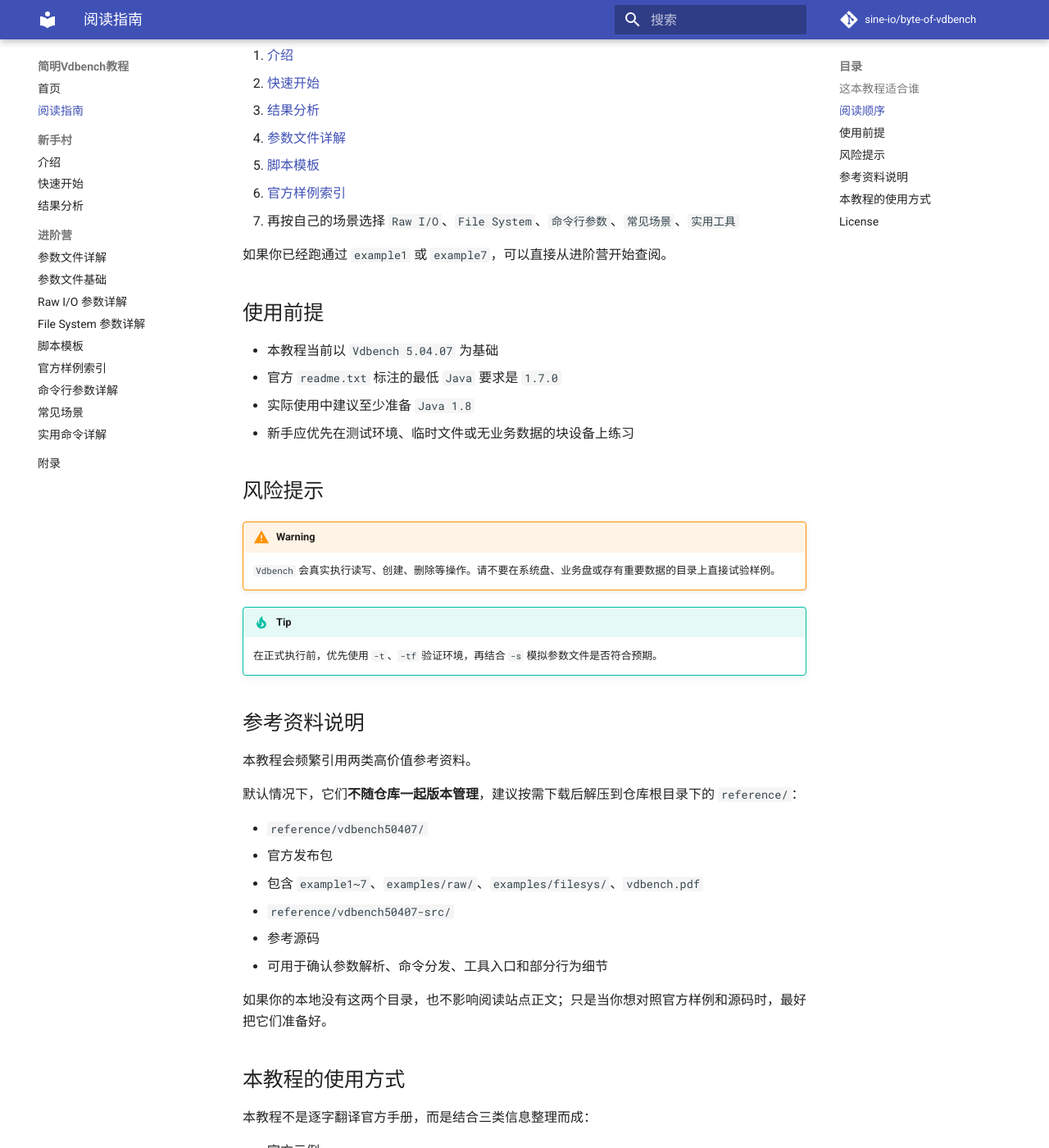
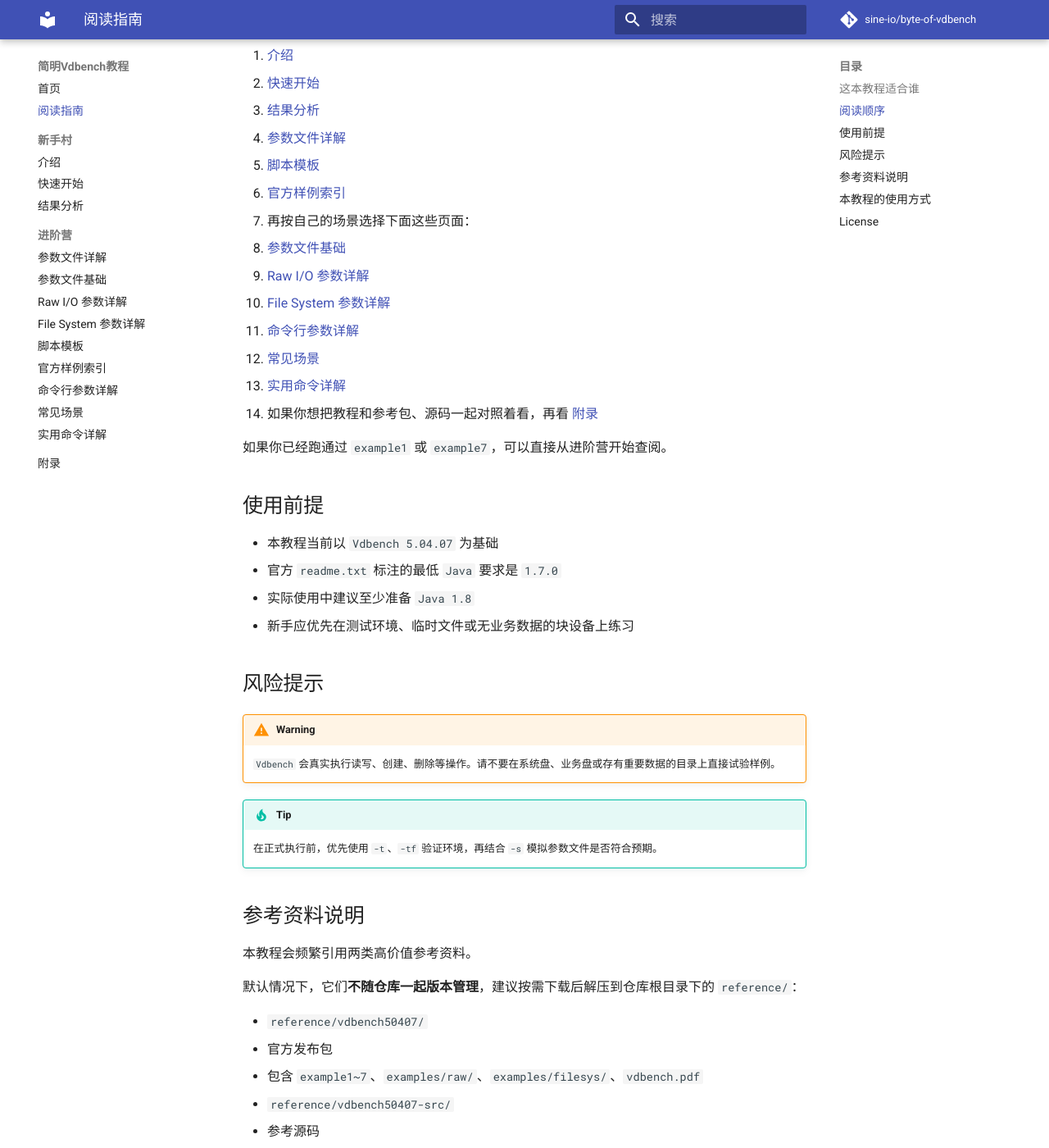
Before and after one commit to sine-io/byte-of-vdbench, an MkDocs documentation site: the page built from docs/zh-cn/README.md, in a window 1280 px wide and 1400 px high, scrolled down 401 px. Shown: the whole window at 82% size. Built offline with MkDocs 1.6.1 and Material for MkDocs 9.7.7, drawn with Linux system fonts in a browser that asks for light colours; comment, search, counter and statistics services are not loaded; some of the changed text lies outside the part shown.

```diff
--- a/docs/zh-cn/README.md
+++ b/docs/zh-cn/README.md
@@ -16,7 +16,14 @@
 4. [参数文件详解](hero/parameter-file-detail.md)
 5. [脚本模板](hero/script-templates.md)
 6. [官方样例索引](hero/example-map.md)
-7. 再按自己的场景选择 `Raw I/O`、`File System`、`命令行参数`、`常见场景`、`实用工具`
+7. 再按自己的场景选择下面这些页面：
+   - [参数文件基础](hero/parameter-file-basics.md)
+   - [Raw I/O 参数详解](hero/raw-parameter-detail.md)
+   - [File System 参数详解](hero/filesystem-parameter-detail.md)
+   - [命令行参数详解](hero/execution-parameter-detail.md)
+   - [常见场景](hero/scenarios.md)
+   - [实用命令详解](hero/utility-functions-detail.md)
+8. 如果你想把教程和参考包、源码一起对照着看，再看 [附录](hero/appendix.md)
 
 如果你已经跑通过 `example1` 或 `example7`，可以直接从进阶营开始查阅。
 
@@ -50,6 +57,8 @@
 
 如果你的本地没有这两个目录，也不影响阅读站点正文；只是当你想对照官方样例和源码时，最好把它们准备好。
 
+如果你已经准备好这些资料，建议继续看 [附录](hero/appendix.md)，里面整理了参考包结构、源码入口和阅读建议。
+
 ## 本教程的使用方式
 
 本教程不是逐字翻译官方手册，而是结合三类信息整理而成：
```
Also changed, not shown: docs/index.md (+5 -0 lines).
